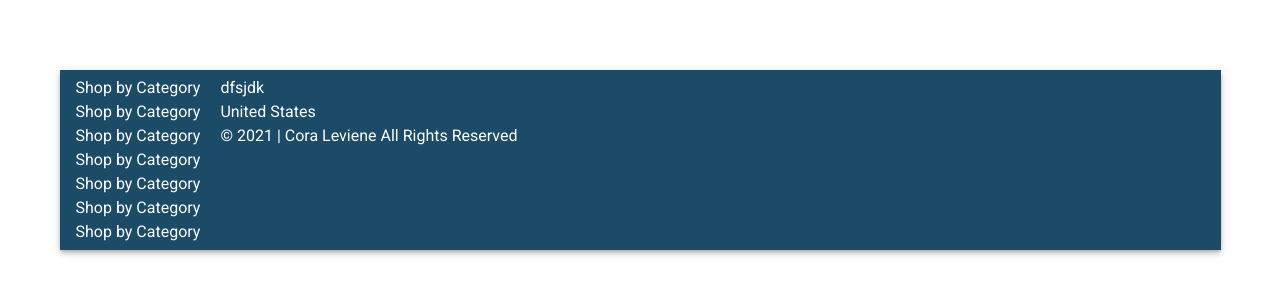
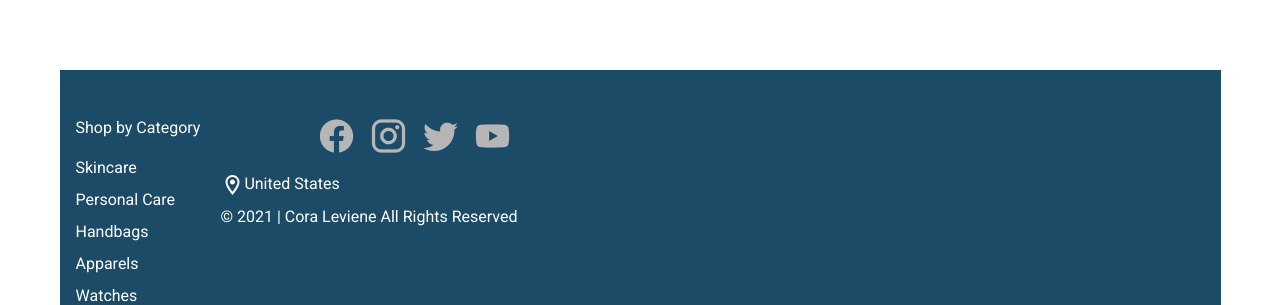
Before and after one commit to med-redha/fake-store, a Vue app: page / in a window 1280 px wide. Shown: the part 2495-2800 px from the top of the page. Before the commit the page ends 2757 px from the top, so only its background shows below. Built offline with nearby package versions, Linux system fonts and the light colour scheme.

Commit message:
refact: adding footer and structure

```diff
--- a/src/App.vue
+++ b/src/App.vue
@@ -1,24 +1,28 @@
 <template>
   <v-app>
     <v-container>
-      <v-app-bar color="white" dense rounded="" flat height="80px">
-        <v-btn to="/" text  color="#17494D" icon x-large>CORA'L</v-btn>
-        <v-tabs slider-size="20px" color="black" height="80px" class="ml-10" >
+      <v-app-bar color="white" dense  rounded="" flat height="80px">
+        <v-btn to="/" text color="#17494D" icon x-large>CORA'L</v-btn>
+        <div class="tab_wrapper">
+          <v-tabs hide-slider fixed-tabs color="black" height="80px"  class="ml-10">
           <v-tab to="/category">Handbags</v-tab>
           <v-tab to="/product">Watches</v-tab>
           <v-tab>Skincare</v-tab>
           <v-tab>Jewellery</v-tab>
           <v-tab>Apparels</v-tab>
         </v-tabs>
+        </div>
+        <v-spacer></v-spacer>
         <v-text-field
           background-color="#f1f1f1"
           placeholder="Search for products or brands..."
-          reverse
           rounded
-          class="mt-6"
+          hide-details
+          class=""
           height="44px"
+          full-width
+          prepend-inner-icon="mdi-magnify"
         >
-          <v-icon slot="append" color="red" class="my-1"> mdi-magnify </v-icon>
         </v-text-field>
         <v-btn icon>
           <v-icon>mdi-heart-outline</v-icon>
@@ -27,37 +31,41 @@
           <v-icon>mdi-account</v-icon>
         </v-btn>
         <v-btn icon color="black">
-          <v-icon >mdi-basket-check-outline</v-icon>
+          <v-icon>mdi-basket-check-outline</v-icon>
         </v-btn>
       </v-app-bar>
       <v-main>
         <router-view />
       </v-main>
-      <v-footer color="#1B4B66" elevation="4" dark>
+      <v-footer color="#1B4B66"  dark>
         <div class="footer">
-          <div class="left_foot">
-            <div class="leftfot_container">
-              <div class="leftft_title">Shop by Category</div>
-              <div class="ft_subclmns">
-                <div class="left_subtitle">Shop by Category</div>
-                <div class="left_subtitle">Shop by Category</div>
-                <div class="left_subtitle">Shop by Category</div>
-                <div class="left_subtitle">Shop by Category</div>
-                <div class="left_subtitle">Shop by Category</div>
-                <div class="left_subtitle">Shop by Category</div>
-              </div>
+         <div class="leftFooter_holder mt-6 mb-10">
+          <div
+            class="footer_left"
+            v-for="(foot, index) in footer.left"
+            :key="index"
+          >
+            <div class="list_title my-4">{{ foot.title }}</div>
+            <div class="subtitle_holder" >
+              <div class="list_subtitles my-2" v-for="(cnt, index) in foot.content " :key="index">{{ cnt }}</div>
             </div>
           </div>
-          <div class="right_foot">
-            <div class="icon_group">dfsjdk</div>
-            <div class="right_local">
-              <div class="local_icon"><i></i></div>
-              <div class="placment">United States</div>
+         </div>
+         <div class="rightFooter_holder mt-6 mb-10">
+          <div class="footer_right ">
+            <div class="icon holder ml-12 my-4">
+              <v-icon color="#b6b6b6" x-large class="ml-12">mdi-facebook</v-icon>
+              <v-icon color="#b6b6b6" x-large class="ml-3">mdi-instagram</v-icon>
+              <v-icon color="#b6b6b6" x-large class="ml-3">mdi-twitter</v-icon>
+              <v-icon color="#b6b6b6" x-large class="ml-3">mdi-youtube</v-icon>
             </div>
-            <div class="copyright">
-              © 2021 | Cora Leviene All Rights Reserved
+            <div class="location mr-2 my-2">
+              <v-icon>mdi-map-marker-outline</v-icon>
+              <span class="location_txt">United States</span>
             </div>
+            <div class="copyR mr-2">© 2021 | Cora Leviene All Rights Reserved</div>
           </div>
+        </div>
         </div>
       </v-footer>
     </v-container>
@@ -69,7 +77,42 @@ export default {
   name: "App",
 
   data: () => ({
-    //
+    footer: {
+      left: [
+        {
+          title: "Shop by Category",
+          content: [
+            "Skincare",
+            "Personal Care",
+            "Handbags",
+            "Apparels",
+            "Watches",
+            "Eye Wear",
+            "jewellery",
+          ],
+        },
+        {
+          title:"About",
+          content:[
+          "Contact Us",
+            "About Us",
+            "Careers",
+            "Press",
+          ],
+        },
+        {
+          title:"Policy",
+          content:[
+          "Return Policy",
+            "Terms of Use",
+            "Sitemap",
+            "Security",
+            "Privacy",
+            "EPR Complaince",
+          ],
+        },
+      ],
+    },
   }),
 };
 </script>
```
